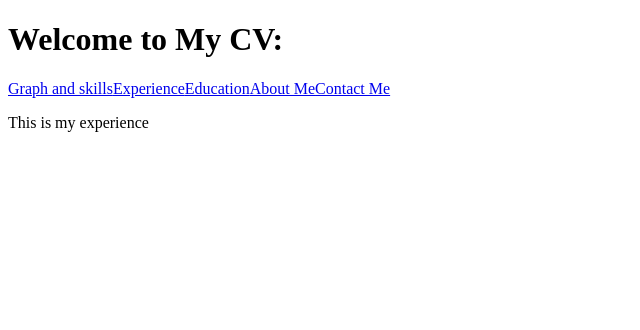
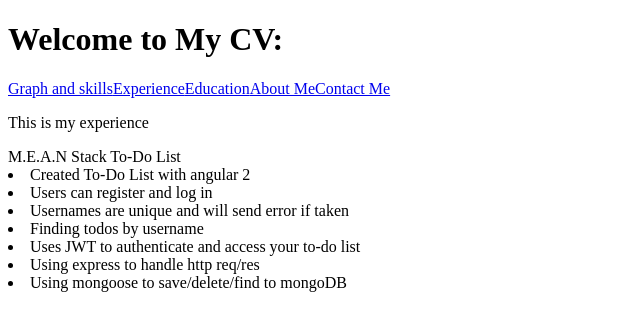
Before and after one commit to wallowallo/online-cv, an Angular app: page /experience in a window 1280 px wide. Shown: the top 330 px of the page, without its empty margins (0-640 px from the left). Built offline with nearby package versions, Linux system fonts and the light colour scheme; what ng2-charts would draw is missing.

Commit message:
displaying project name with list under to describe the project

```diff
--- a/src/app/_services/education.service.ts
+++ b/src/app/_services/education.service.ts
@@ -10,7 +10,9 @@ export class EducationService {
 
   getEducation(): Observable<any> {
     return this.http.get(this.educationUrl)
-                    .map(this.extractData)
+                    .map((res: Response) => {
+                        let body = res.json();
+                        return body.education || { };})
 										.catch(this.handleError);
   }
 
@@ -19,14 +21,8 @@ export class EducationService {
                     .map((res: Response) => {
                       let body = res.json();
                       return body.courses || { };
-
                     })
                     .catch(this.handleError);
-  }
-
-  private extractData(res: Response) {
-     let body = res.json();
-     return body.education || { };
   }
 
   private handleError (error: Response | any) {
--- a/src/app/_services/experience.service.ts
+++ b/src/app/_services/experience.service.ts
@@ -11,14 +11,22 @@ export class ExperienceService {
 
   getExperience(): Observable<any> {
     return this.http.get(this.experienceUrl)
-                    .map(this.extractData)
+                    .map((res: Response) => {
+                      let body = res.json();
+                      return body.experience || { };
+                    })
 										.catch(this.handleError);
   }
 
-  private extractData(res: Response) {
-     let body = res.json();
-     return body.experience || { };
-  }
+  getProjects(): Observable<any> {
+    return this.http.get(this.experienceUrl)
+                    .map((res: Response) => {
+                      let body = res.json();
+                      return body.projects || { };
+                    })
+                    .catch(this.handleError);
+                  }
+
 
   private handleError (error: Response | any) {
    let errMsg: string;
--- a/src/app/cv.json
+++ b/src/app/cv.json
@@ -16,8 +16,17 @@
     {"skill":"Agile/Lean/Scrum","level": "3","note": "Familiar with backlog, sprints, minimal valuable product, product owner, scrum master, creating velocity and splitting concerns."},
     {"skill":"OmniGraffle","level": "2","note": "Familiar with links, layers, creating and designing."}
   ],
-  "aboutMe": "Hello this is a test",
   "experience": "This is my experience",
+  "projects":
+    {"project":"M.E.A.N Stack To-Do List","description":[
+      "Created To-Do List with angular 2",
+      "Users can register and log in",
+      "Usernames are unique and will send error if taken",
+      "Finding todos by username",
+      "Uses JWT to authenticate and access your to-do list",
+      "Using express to handle http req/res",
+      "Using mongoose to save/delete/find to mongoDB"
+      ]},
   "education": "this is my education",
   "courses": [
     {"course":"rangle.io","title":"Angular Online Training: January 2017 Sessions"},
@@ -37,5 +46,6 @@
     {"course":"codeschool.com","title":"Javascript Road Trip Part 1"},
     {"course":"codeschool.com","title":"Javascript Road Trip Part 2"},
     {"course":"codeschool.com","title":"Javascript Road Trip Part 3"}
-  ]
+  ],
+  "aboutMe": "Hello this is a test"
 }
--- a/src/app/experience/experience.component.html
+++ b/src/app/experience/experience.component.html
@@ -1,3 +1,9 @@
 <p>
   {{experience}}
 </p>
+<div>
+  {{project}}
+</div>
+<li *ngFor="let description of descriptions">
+  <span>{{description}}</span>
+</li>
--- a/src/app/experience/experience.component.ts
+++ b/src/app/experience/experience.component.ts
@@ -14,10 +14,15 @@ import { ExperienceService } from '../_services/index';
 export class ExperienceComponent implements OnInit {
   errorMessage: string;
 	experience: string;
+  descriptions: string[];
+  project:string;
 
   constructor (private experienceService: ExperienceService) {}
 
-	ngOnInit() { this.getExperience(); }
+	ngOnInit() {
+    this.getExperience();
+    this.getProjects();
+  }
 
 	getExperience() {
 		this.experienceService.getExperience()
@@ -26,4 +31,15 @@ export class ExperienceComponent implements OnInit {
 											 error => this.errorMessage = <any>error
 										);
 	}
+
+  getProjects() {
+    this.experienceService.getProjects()
+                    .subscribe(
+                       projects => {
+                         this.project = projects.project;
+                         this.descriptions = projects.description;
+                       },
+                       error => this.errorMessage = <any>error
+                    );
+  }
 }
```
